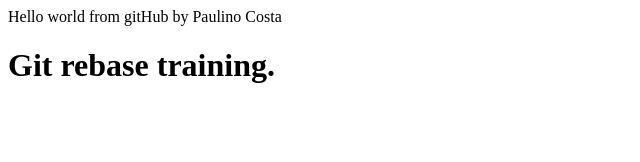
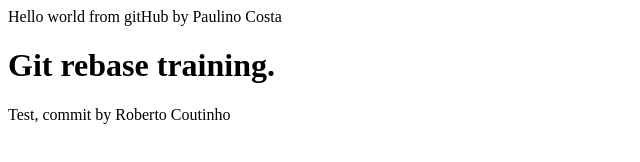
Before and after one commit to avi-ica/git-training, a plain HTML site: page index.html in a window 1280 px wide. Shown: the whole page, without its empty margins (0-640 px from the left). Drawn offline with Linux system fonts and the light colour scheme.

Commit message:
Add paragraph test
Signed-off-by: Roberto Coutinho <rdt@certi.org.br>

```diff
--- a/index.html
+++ b/index.html
@@ -7,6 +7,6 @@
         Git rebase training.
     </h1>
 
-
+    <p>Test, commit by Roberto Coutinho </p>
 </body>
 </html>
```
